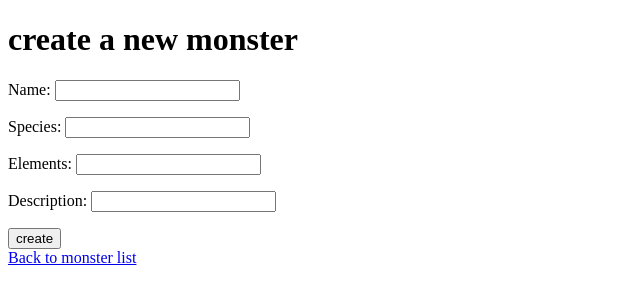
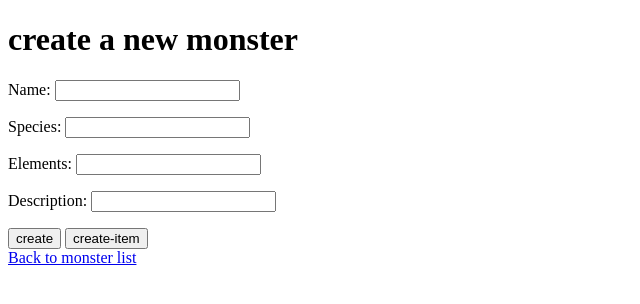
Before and after one commit to FirstHassan24/mhworld, a Django app: page /new/ in a window 1280 px wide. Shown: the top 304 px of the page, without its empty margins (0-640 px from the left). Run offline with Django 5.2, Linux system fonts and the light colour scheme.

Commit message:
end:alright so i made the form for my update button and even turned it into a switch bored and now just need to figure out how to make it apear in my template by checking my expersions for an example

```diff
--- a/monsterhunter/templates/monsterhunter/monster_form.html
+++ b/monsterhunter/templates/monsterhunter/monster_form.html
@@ -24,6 +24,8 @@
 <button type=submit>
 {% if is_edit%} update {% else %} create {% endif %}
 </button>
+<!--Todo: make a button for updating  monster items-->
+<button type="submit">{% if is_edit%} update-item {% else %} create-item {% endif%}</button>
 </form>
 <!--link back to the list of monsters:-->
 <a href="{% url 'monster-list' %}">Back to monster list
```
